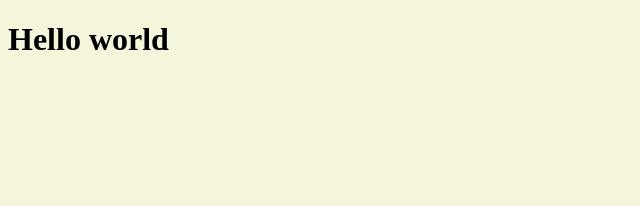
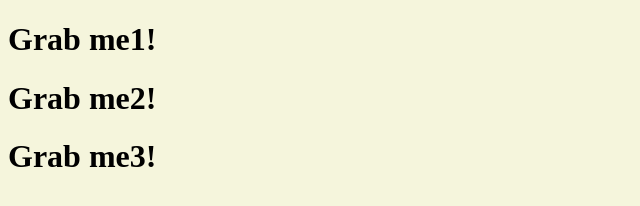
Before and after one commit to Locdham/mk2-momentum-clone, a plain HTML site: page index.html in a window 1280 px wide. Shown: the whole page, without its empty margins (0-640 px from the left). Drawn offline with Linux system fonts and the light colour scheme.

Commit message:
3.2 Seraching for Elements
JS에서 html element를 가져오고 검색

```diff
--- a/app.js
+++ b/app.js
@@ -1,3 +1,3 @@
-const title = document.getElementById("title");
+const title = document.querySelector(".hello h1");
 
-title.innerText = "Hello world";
+console.log(title);
--- a/index.html
+++ b/index.html
@@ -8,7 +8,15 @@
     <title>Momentum</title>
   </head>
   <body>
-    <h1 id="title">Grab me!</h1>
+    <div class="hello">
+      <h1>Grab me1!</h1>
+    </div>
+    <div class="hello">
+      <h1>Grab me2!</h1>
+    </div>
+    <div class="hello">
+      <h1>Grab me3!</h1>
+    </div>
     <script src="app.js"></script>
   </body>
 </html>
```
Also changed, not shown: 1 other file.
